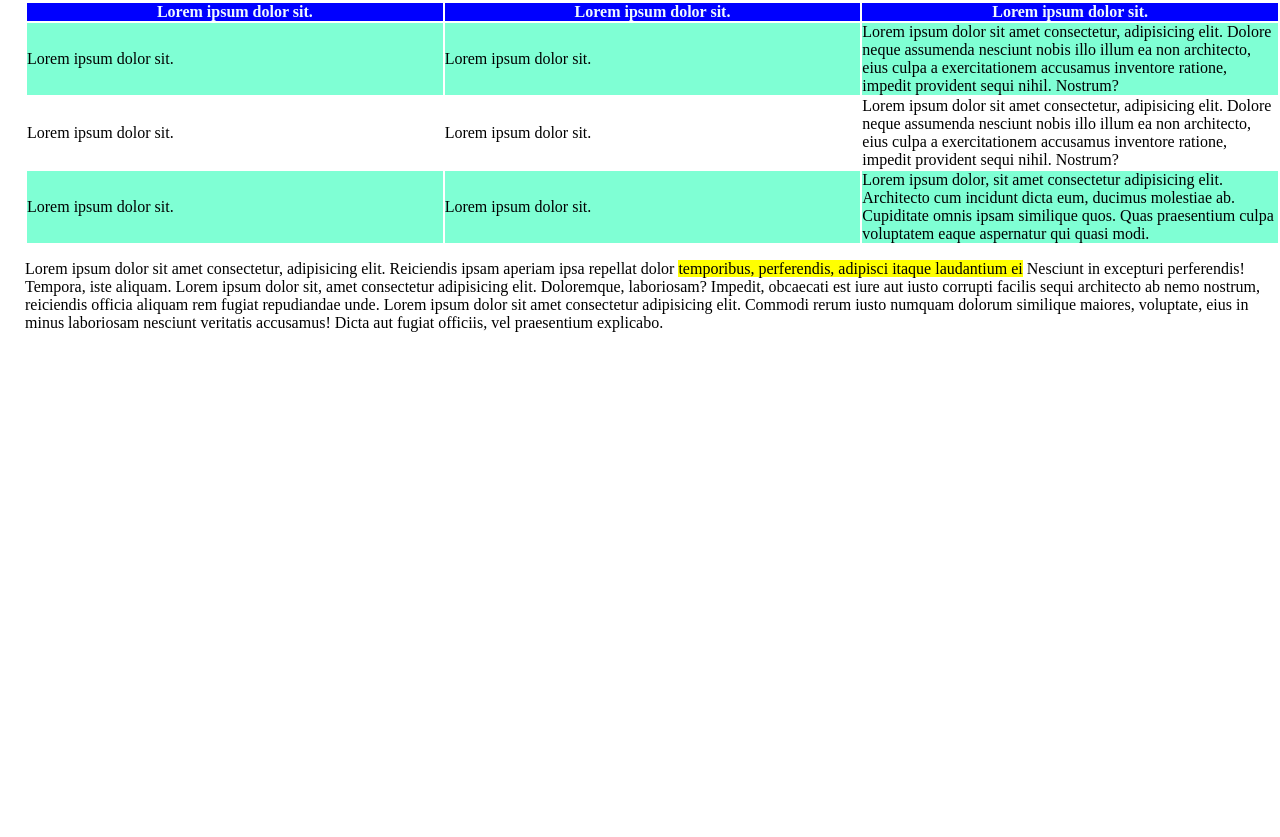
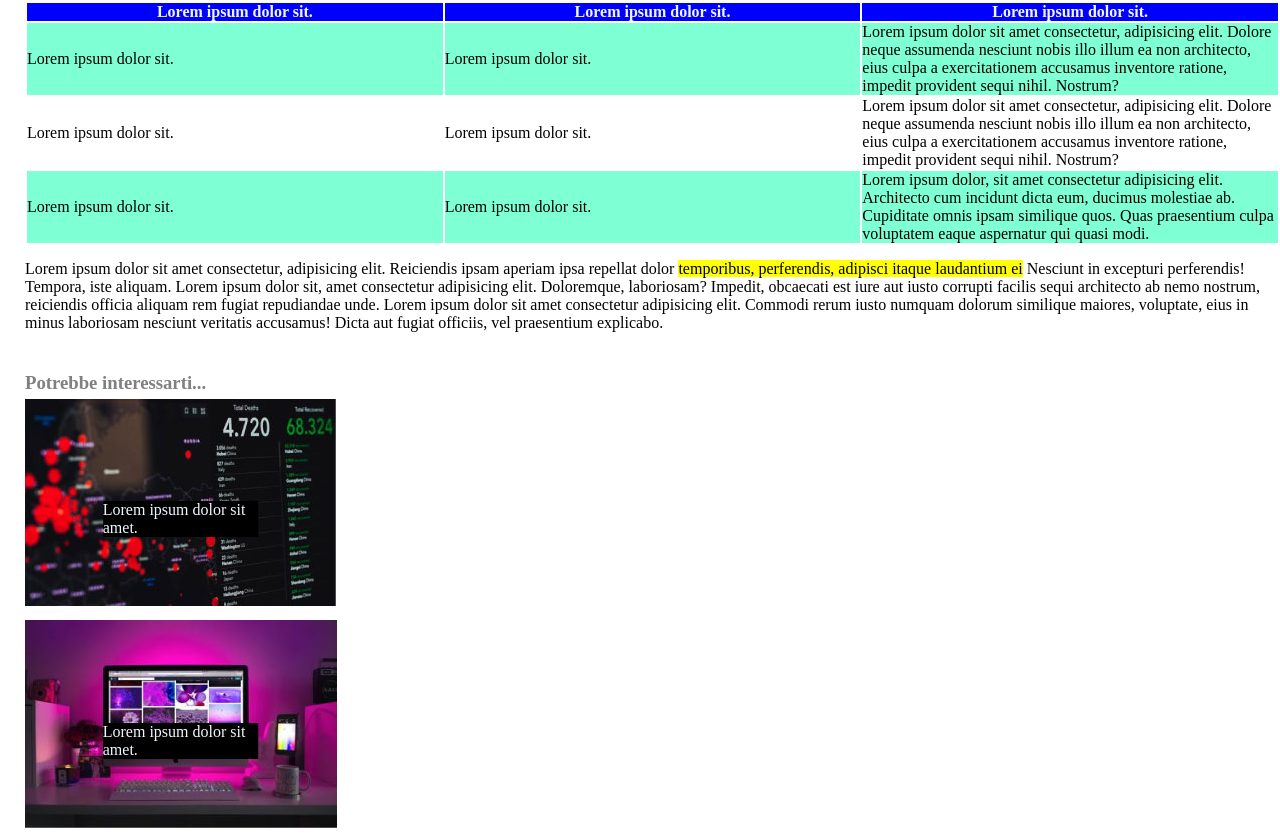
Before and after one commit to danielplebani/html-css-booleaner, a plain HTML site: page index.html in a window 1280 px wide. Shown: the part 847-1684 px from the top of the page. Before the commit the page ends 1194 px from the top, so only its background shows below. Drawn offline with Linux system fonts and the light colour scheme; a web font is replaced by a local one.

Commit message:
footer and final changes

```diff
--- a/css/style.css
+++ b/css/style.css
@@ -5,7 +5,7 @@
 }
 
 .the-booleaner{
-    background-image:url(./img/pattern.png);
+    background-image:url(../img/pattern.png);
     margin-left: 0;
 }
 
@@ -67,3 +67,30 @@ thead{
 th, td{
     width: 33.3%;
 }
+
+footer{
+    margin-top: 40px;
+}
+
+footer>h3{
+    color: grey;
+}
+
+.conteiner{
+    position: relative;
+    width: 311px;
+    height: 207;
+}
+
+.text-image{
+    position: absolute;
+    top: 50%;
+    left: 50%;
+    transform: translate(-50%, -50%);
+    color: aliceblue;
+    background-color: black;
+}
+
+.conteiner>img{
+    padding: 5px 0;
+}
--- a/index.html
+++ b/index.html
@@ -16,7 +16,7 @@
 
     <header>
         <div class="the-booleaner">
-            <img id="logo" src="./css/img/logo.svg" alt="the booleaner">
+            <img id="logo" src="./img/logo.svg" alt="the booleaner">
         </div>
 
         <h1>Internet deve essere al servizio del "bene pubblico": il manifesto di Tim Berners-Lee
@@ -33,8 +33,8 @@
 
     <main>
 
-        <img src="./css/img/tim-1.jpg" alt="">
-        <img src="./css/img/tim-2.jpg" alt="">
+        <img src="./img/tim-1.jpg" alt="">
+        <img src="./img/tim-2.jpg" alt="">
 
         <div>1st photo. Lorem ipsum dolor sit amet.</div>
         <div>2st photo. Lorem ipsum dolor sit amet.</div>
@@ -90,6 +90,16 @@
 
     <footer>
 
+        <h3>Potrebbe interessarti...</h3>
+
+        <div class="conteiner">
+            <img src="./img/graph.jpg" alt="graph">
+            <p class="text-image">Lorem ipsum dolor sit amet.</p>
+        </div>
+        <div class="conteiner">
+            <img src="./img/monitor.jpg" alt="monitor">
+            <p class="text-image">Lorem ipsum dolor sit amet.</p>
+        </div>
 
     </footer>
     <!--footer-->
```
Also changed, not shown: img/graph.jpg (renamed from css/img/graph.jpg), img/logo.svg (renamed from css/img/logo.svg), img/monitor.jpg (renamed from css/img/monitor.jpg), img/pattern.png (renamed from css/img/pattern.png), img/tim-1.jpg (renamed from css/img/tim-1.jpg), img/tim-2.jpg (renamed from css/img/tim-2.jpg).
